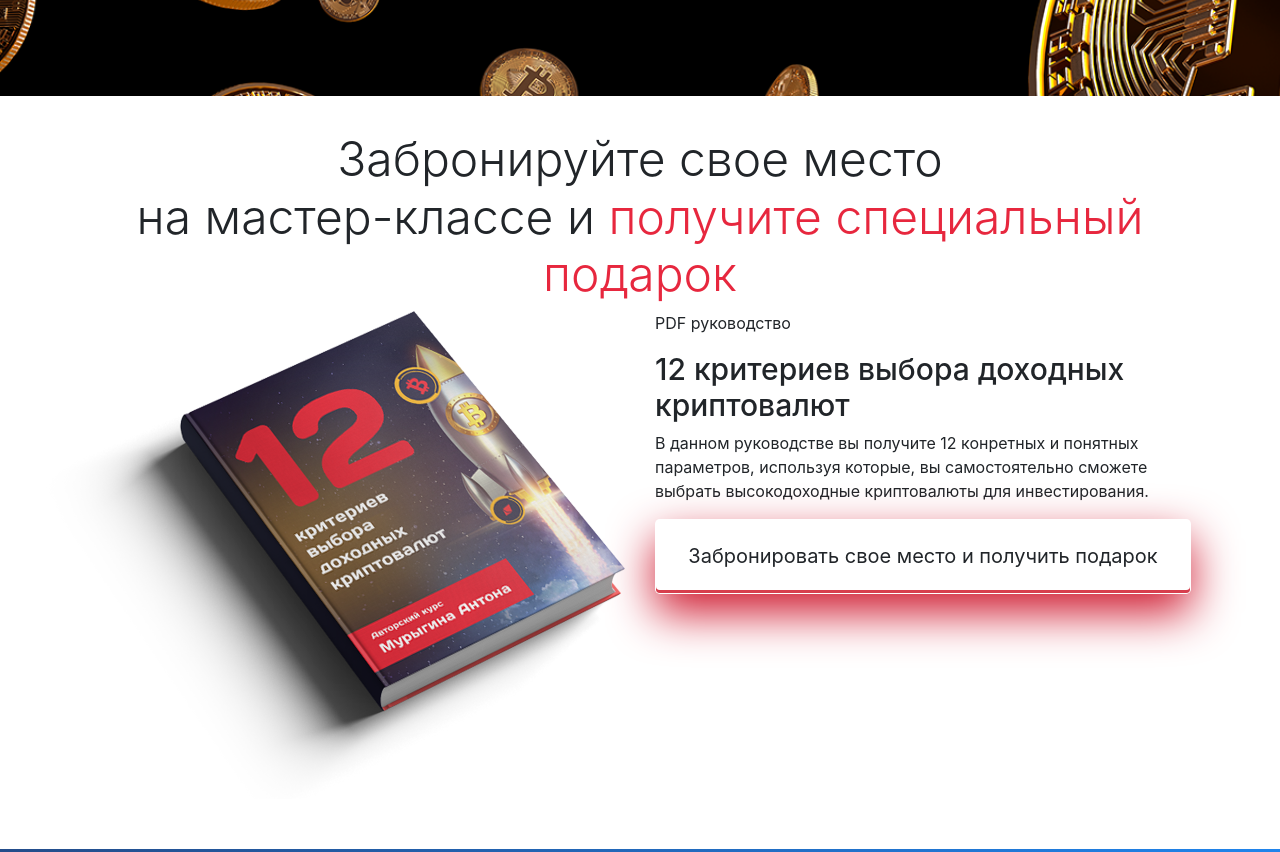
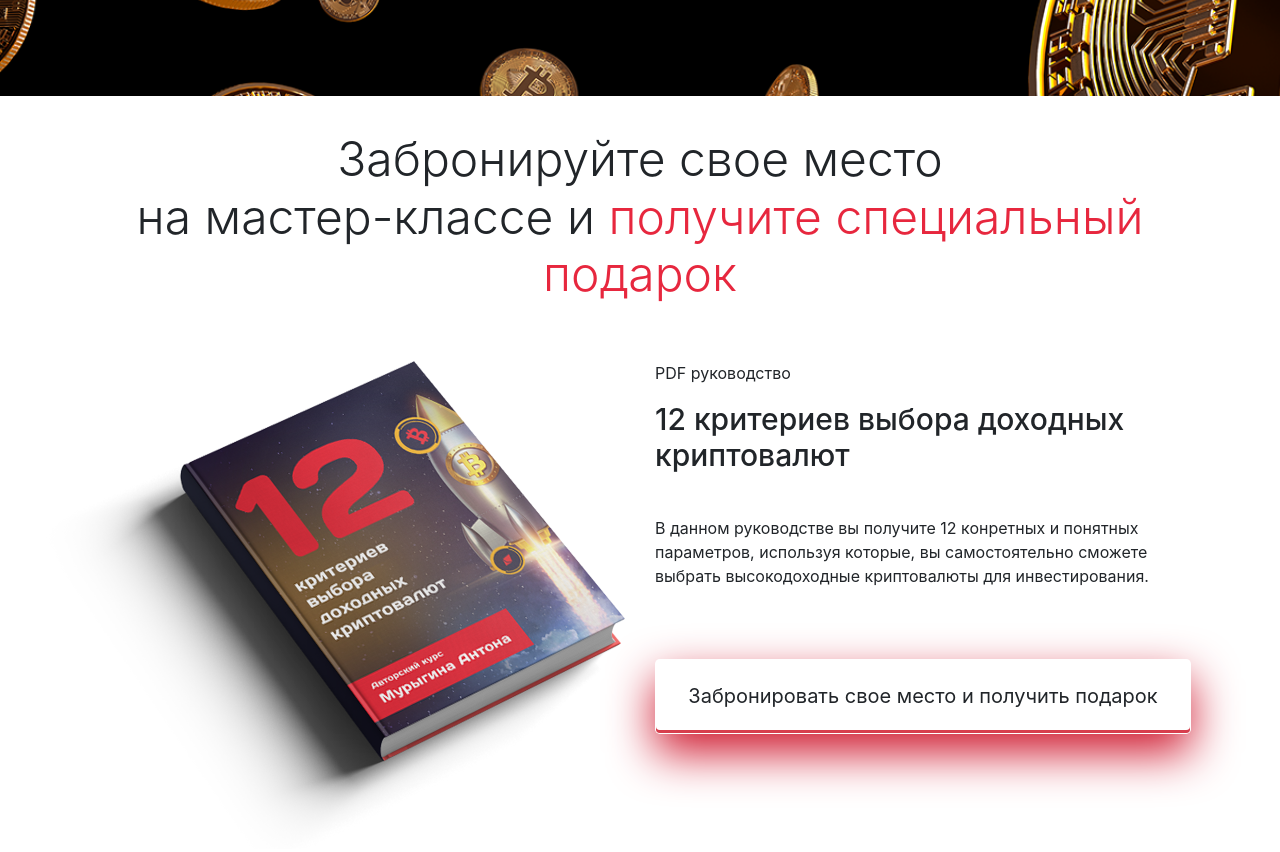
Before and after one commit to coatceatl/bootstrap_responsive, a website built with webpack: page index.html in a window 1280 px wide. Shown: the part 720-1572 px from the top of the page. Built offline with nearby package versions, Linux system fonts and the light colour scheme; grey boxes are pictures that could not be loaded.

```diff
--- a/index.html
+++ b/index.html
@@ -65,7 +65,7 @@
           <div class='col-12 col-md-6 text-center order-image d-flex flex-column align-items-end'>
             <img src='src/img/book.png' alt='book'>
           </div>
-          <div class='col-12 col-md-6'>
+          <div class='col-12 col-md-6 ml-auto'>
             <p>PDF руководство</p>
             <h3>12 критериев выбора доходных криптовалют</h3>
             <p>В данном руководстве вы получите 12 конретных и понятных параметров, используя
--- a/src/scss/_base.scss
+++ b/src/scss/_base.scss
@@ -6,6 +6,7 @@
   height: 75px;
   box-shadow: 0 19px 46px #cf182e, inset 0 -3px 0 #d73e4d;
   background-color: #e7273e;
+  margin: 55px 0;
 }
 .visibility {
   z-index: 10;
@@ -16,3 +17,9 @@
 .red {
   color: #e7273e;
 }
+.display-4 {
+  padding-bottom: 50px;
+}
+h3 {
+  padding-bottom: 35px;
+}
```
Also changed, not shown: dist/e472c667e3fd5c550c17a597524533c3.png (added), dist/main.css.
